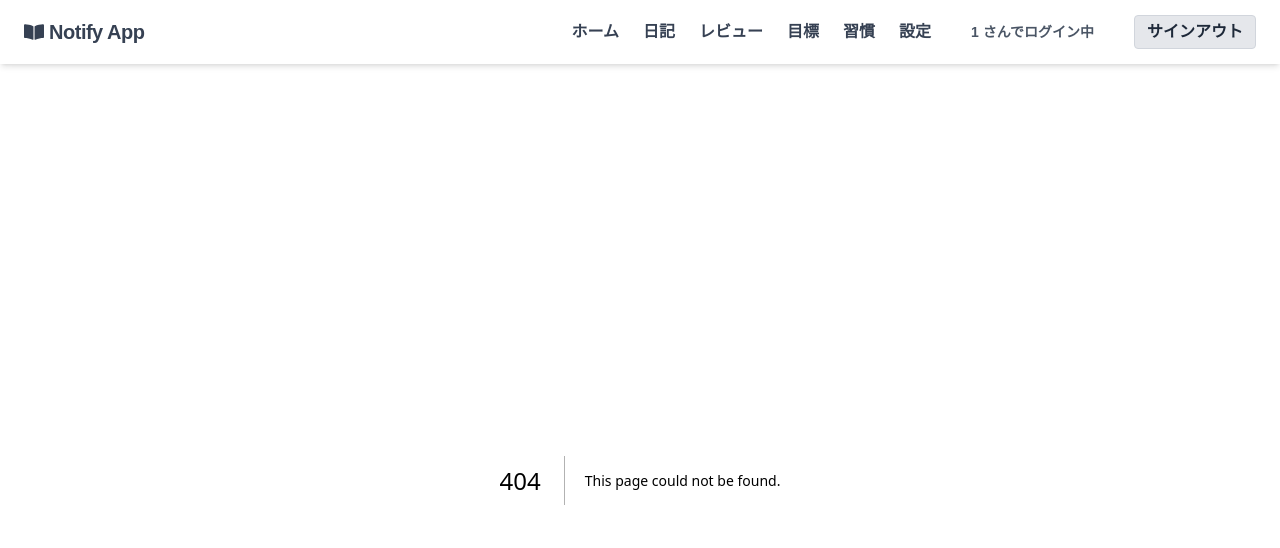
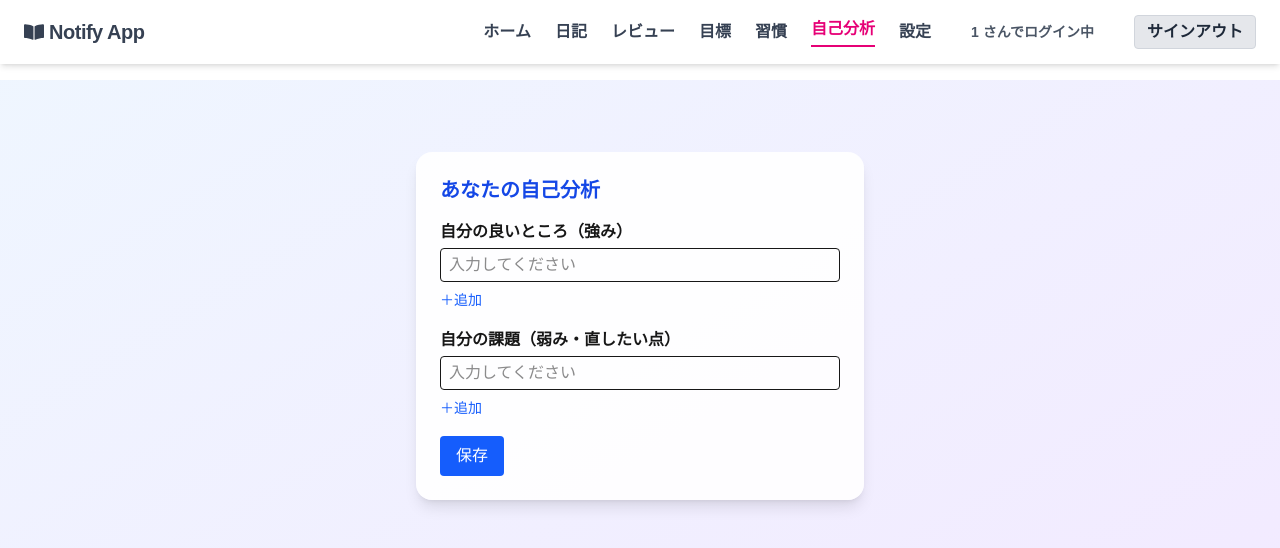
Before and after one commit to biki-cloud/notify-app, a Next.js app: page /self_analysis in a window 1280 px wide. Before the commit this address had no page. Shown: the top 548 px of the page. Built offline with nearby package versions, Linux system fonts and the light colour scheme; no server answers; the database is empty; sample sign-in values are in the browser's storage.

Commit message:
自己分析機能を追加し、ナビゲーションバーにリンクを追加。自己分析データの取得と保存機能を実装。

```diff
--- /dev/null
+++ b/app/api/self_analysis/route.ts
@@ -0,0 +1,47 @@
+import { NextRequest, NextResponse } from "next/server";
+import { db } from "@/drizzle/db";
+import { self_analysis } from "@/drizzle/schema";
+import { eq } from "drizzle-orm";
+
+// GET: /api/self_analysis?userId=xxx
+export async function GET(req: NextRequest) {
+  const { searchParams } = new URL(req.url);
+  const userId = searchParams.get("userId");
+  if (!userId)
+    return NextResponse.json({ error: "userId required" }, { status: 400 });
+  const rows = await db
+    .select()
+    .from(self_analysis)
+    .where(eq(self_analysis.user_id, Number(userId)));
+  const data = rows[0];
+  if (!data) return NextResponse.json({}, { status: 200 });
+  return NextResponse.json({
+    strengths: data.strengths,
+    weaknesses: data.weaknesses,
+  });
+}
+
+// POST: /api/self_analysis
+export async function POST(req: NextRequest) {
+  const body = await req.json();
+  const { userId, strengths, weaknesses } = body;
+  if (!userId)
+    return NextResponse.json({ error: "userId required" }, { status: 400 });
+  const rows = await db
+    .select()
+    .from(self_analysis)
+    .where(eq(self_analysis.user_id, Number(userId)));
+  if (rows.length > 0) {
+    await db
+      .update(self_analysis)
+      .set({ strengths, weaknesses })
+      .where(eq(self_analysis.user_id, Number(userId)));
+  } else {
+    await db.insert(self_analysis).values({
+      user_id: Number(userId),
+      strengths,
+      weaknesses,
+    });
+  }
+  return NextResponse.json({ ok: true });
+}
--- a/app/components/NavigationBar.tsx
+++ b/app/components/NavigationBar.tsx
@@ -89,6 +89,16 @@ export default function NavigationBar() {
           習慣
         </Link>
         <Link
+          href="/self_analysis"
+          className={`hover:text-pink-600 transition ${
+            pathname === "/self_analysis"
+              ? "text-pink-600 border-b-2 border-pink-600 pb-1"
+              : "text-gray-700 dark:text-gray-200"
+          }`}
+        >
+          自己分析
+        </Link>
+        <Link
           href="/settings"
           className={`hover:text-purple-600 transition ${
             pathname === "/settings"
--- /dev/null
+++ b/app/components/UserSelfAnalysisForm.tsx
@@ -0,0 +1,134 @@
+"use client";
+import { useEffect, useState } from "react";
+
+const selfAnalysisCategories = [
+  { key: "strengths", label: "自分の良いところ（強み）" },
+  { key: "weaknesses", label: "自分の課題（弱み・直したい点）" },
+];
+
+interface SelfAnalysis {
+  strengths?: string[];
+  weaknesses?: string[];
+  [key: string]: string[] | undefined;
+}
+
+export default function UserSelfAnalysisForm() {
+  const [selfAnalysis, setSelfAnalysis] = useState<SelfAnalysis>({
+    strengths: [""],
+    weaknesses: [""],
+  });
+  const [msg, setMsg] = useState("");
+  const [loading, setLoading] = useState(false);
+  const userId =
+    typeof window !== "undefined"
+      ? localStorage.getItem("userId") || "demo_user"
+      : "demo_user";
+
+  // 既存データ取得
+  useEffect(() => {
+    if (!userId) return;
+    fetch(`/api/self_analysis?userId=${userId}`)
+      .then((res) => res.json())
+      .then((data) => {
+        if (data) {
+          setSelfAnalysis({
+            strengths: data.strengths || [""],
+            weaknesses: data.weaknesses || [""],
+          });
+        }
+      });
+  }, [userId]);
+
+  const handleChange = (category: string, idx: number, value: string) => {
+    setSelfAnalysis((prev) => ({
+      ...prev,
+      [category]: (prev[category] as string[]).map((v: string, i: number) =>
+        i === idx ? value : v
+      ),
+    }));
+  };
+
+  const handleAdd = (category: string) => {
+    setSelfAnalysis((prev) => ({
+      ...prev,
+      [category]: [...(prev[category] as string[]), ""],
+    }));
+  };
+
+  const handleRemove = (category: string, idx: number) => {
+    setSelfAnalysis((prev) => ({
+      ...prev,
+      [category]: (prev[category] as string[]).filter(
+        (_: string, i: number) => i !== idx
+      ),
+    }));
+  };
+
+  const handleSave = async () => {
+    setLoading(true);
+    setMsg("");
+    try {
+      const res = await fetch("/api/self_analysis", {
+        method: "POST",
+        headers: { "Content-Type": "application/json" },
+        body: JSON.stringify({ userId, ...selfAnalysis }),
+      });
+      if (res.ok) {
+        setMsg("保存しました！");
+      } else {
+        setMsg("保存に失敗しました");
+      }
+    } catch {
+      setMsg("保存に失敗しました");
+    } finally {
+      setLoading(false);
+    }
+  };
+
+  return (
+    <section className="w-full max-w-md bg-white/90 dark:bg-gray-900/80 rounded-2xl shadow-lg p-6 mt-8">
+      <h2 className="text-xl font-bold mb-4 text-blue-700 dark:text-blue-300">
+        あなたの自己分析
+      </h2>
+      {selfAnalysisCategories.map((cat) => (
+        <div className="mb-4" key={cat.key}>
+          <label className="block font-bold mb-1">{cat.label}</label>
+          {(selfAnalysis[cat.key] || [""]).map((v: string, idx: number) => (
+            <div className="flex items-center mb-1" key={idx}>
+              <input
+                className="border rounded px-2 py-1 w-full"
+                value={v}
+                onChange={(e) => handleChange(cat.key, idx, e.target.value)}
+                placeholder="入力してください"
+              />
+              {(selfAnalysis[cat.key]?.length ?? 0) > 1 && (
+                <button
+                  type="button"
+                  className="ml-2 text-red-500"
+                  onClick={() => handleRemove(cat.key, idx)}
+                >
+                  削除
+                </button>
+              )}
+            </div>
+          ))}
+          <button
+            type="button"
+            className="text-blue-600 text-sm mt-1"
+            onClick={() => handleAdd(cat.key)}
+          >
+            ＋追加
+          </button>
+        </div>
+      ))}
+      <button
+        className="px-4 py-2 rounded text-white bg-blue-600 hover:bg-blue-700 transition"
+        onClick={handleSave}
+        disabled={loading}
+      >
+        {loading ? "保存中..." : "保存"}
+      </button>
+      {msg && <div className="text-sm text-blue-700 mt-2">{msg}</div>}
+    </section>
+  );
+}
--- /dev/null
+++ b/app/self_analysis/page.tsx
@@ -0,0 +1,12 @@
+import UserSelfAnalysisForm from "../components/UserSelfAnalysisForm";
+import RequireLogin from "../components/RequireLogin";
+
+export default function SelfAnalysisPage() {
+  return (
+    <RequireLogin>
+      <div className="min-h-screen bg-gradient-to-br from-blue-50 to-purple-100 dark:from-gray-900 dark:to-gray-800 flex flex-col items-center py-10">
+        <UserSelfAnalysisForm />
+      </div>
+    </RequireLogin>
+  );
+}
```
